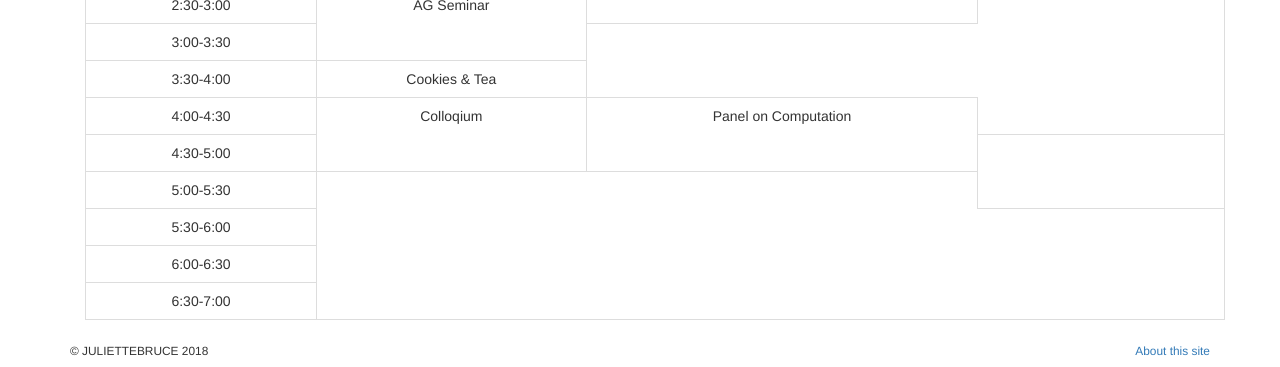
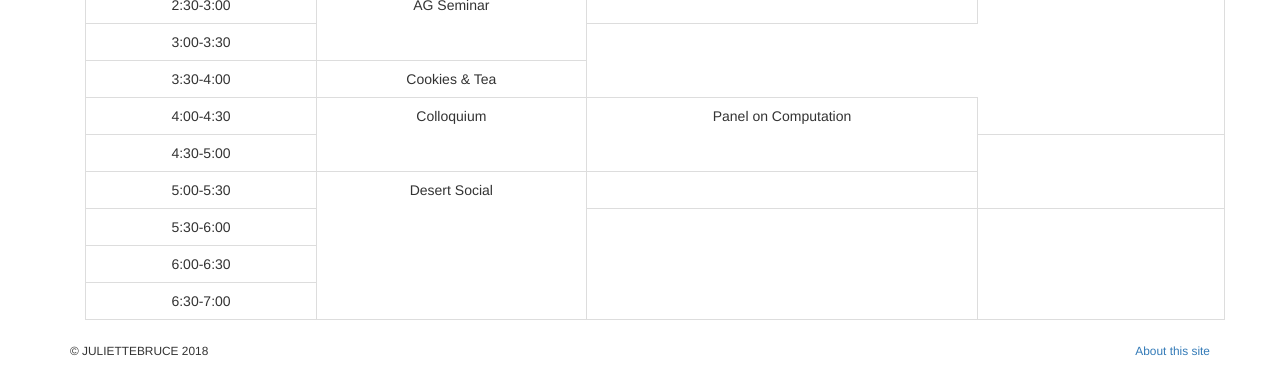
Before and after one commit to julietteBruce/geometry-arithmetic-surfaces, a Jekyll site: the page built from schedule/index.html, in a window 1280 px wide. Shown: the part 696-1063 px from the top of the page. Built offline with Jekyll 4.4.1, drawn with Linux system fonts in a browser that asks for light colours; nearby versions of some CDN libraries; library files that are not in the unit come from our copies.

Commit message:
Updating Schedule

```diff
--- a/schedule/index.html
+++ b/schedule/index.html
@@ -80,7 +80,7 @@ description: G&AoS Schedule
       </tr>
       <tr>
       	<td>4:00-4:30</td>
-      	<td rowspan="2">Colloqium</td>
+      	<td rowspan="2">Colloquium</td>
       	<td rowspan="2">Panel on Computation</td>
       </tr>
       <tr class="text-center">
@@ -89,9 +89,11 @@ description: G&AoS Schedule
       </tr>
       <tr class="text-center">
       	<td>5:00-5:30</td>
+      	<td rowspan="4">Desert Social</td>
       </tr>
 	  <tr class="text-center">
       	<td>5:30-6:00</td>
+      	<td rowspan="3"></td>
       </tr>
       <tr class="text-center">
       	<td>6:00-6:30</td>
```
